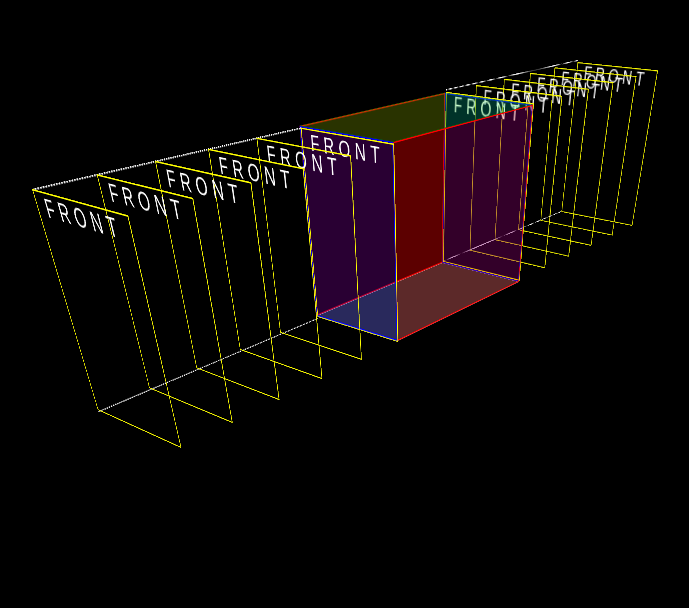
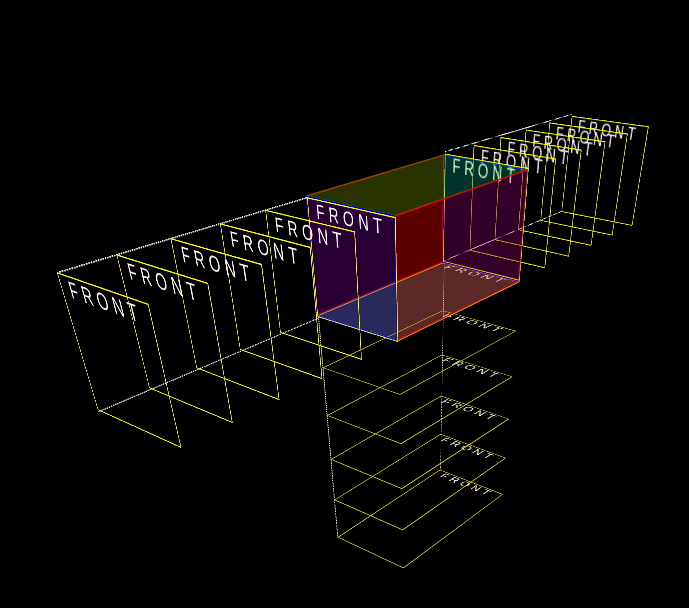
Before and after one commit to angelolucas/3d-room, a React app: page / in a window 1280 px wide. Shown: the part 102-710 px from the top of the page, without its empty margins (218-907 px from the left). Built offline with nearby package versions, Linux system fonts and the light colour scheme; the HTML template or start-up script is replaced by a standard one.

Commit message:
layers in floor

```diff
--- a/src/App.js
+++ b/src/App.js
@@ -7,7 +7,28 @@ class App extends Component {
     return (
       <div className="room">
         <div className="room__container">
-          <div className="room__floor"></div>
+          <div className="room__floor">
+            <div className="room__wall__layers">
+              <div className="room__wall__layer-position">
+                <div className="room__wall__layer">FRONT</div>
+              </div>
+              <div className="room__wall__layer-position">
+                <div className="room__wall__layer">FRONT</div>
+              </div>
+              <div className="room__wall__layer-position">
+                <div className="room__wall__layer">FRONT</div>
+              </div>
+              <div className="room__wall__layer-position">
+                <div className="room__wall__layer">FRONT</div>
+              </div>
+              <div className="room__wall__layer-position">
+                <div className="room__wall__layer">FRONT</div>
+              </div>
+              <div className="room__wall__layer-position">
+                <div className="room__wall__layer">FRONT</div>
+              </div>
+            </div>
+          </div>
           <div className="room__ceiling"></div>
           <div className="room__wall room__wall--north">
             <div className="room__wall__layers">
--- a/src/room.css
+++ b/src/room.css
@@ -1,5 +1,5 @@
 :root {
-  --roomHeight: 150px;
+  --roomHeight: 100px;
   --roomLength: 200px;
   --roomWidth: 100px;
 }
@@ -114,21 +114,41 @@
     height: 100%;
     border-top: 1px dotted white;
     border-bottom: 1px dotted white;
+    top: 0;
+    left: 0;
   }
   &:after {
     transform: translateZ(-var(--roomWidth));
   }
+}
+.room__wall__layer-position {
+  height: 100%;
 }
 .room__wall__layer {
   background-color: rgba(255, 255 0, 0.2);
   border: 1px solid yellow;
   position: absolute;
   width: var(--roomWidth);
-  height: var(--roomHeight);
+  height: 100%;
   transform-origin: top left;
   transform: rotateY(90deg);
 
 }
+
+/*  Walls
+    North Layers */
 .room__wall--north .room__wall__layer-position {
   transform: rotateZ(180deg);
 }
+
+/*  Walls
+    Floor Layers */
+.room__floor {
+  transform: rotateX(180deg);
+}
+.room__floor .room__wall__layers {
+  height: var(--roomLength);
+}
+.room__floor .room__wall__layer-position {
+  transform: rotateZ(180deg);
+}
```
